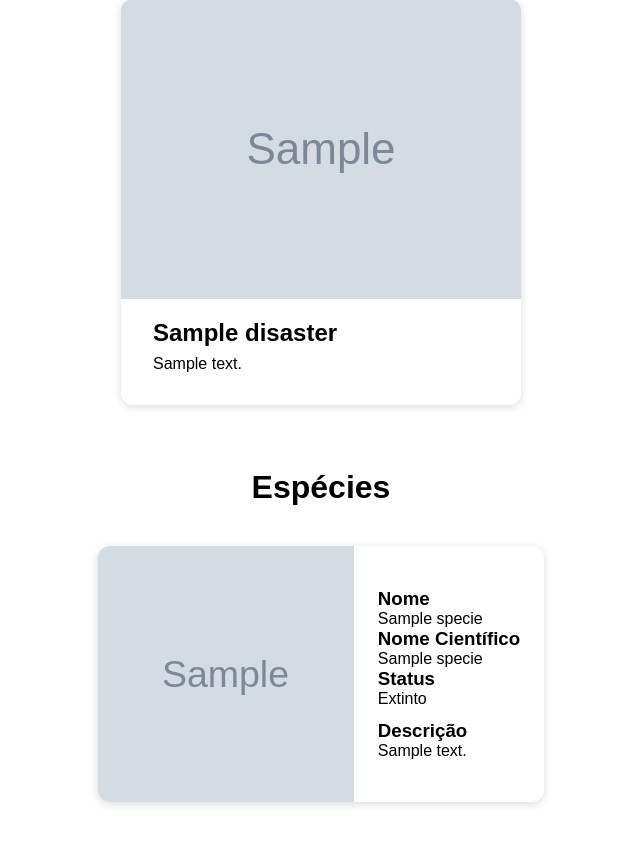
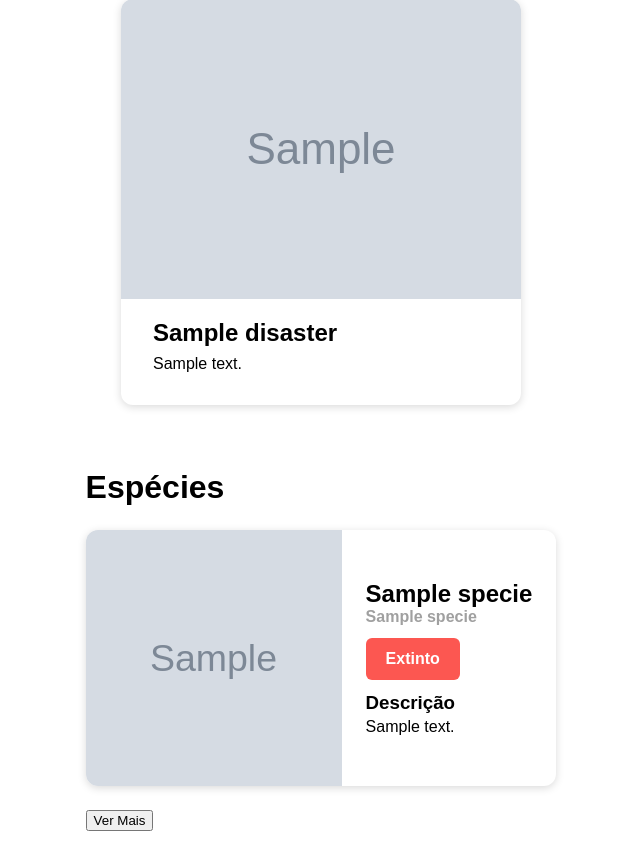
Before and after one commit to felipscarvalho/Projeto-Atlantis, a Django app: template app/templates/species.html in a window 1280 px wide. Shown: the part 198-1061 px from the top of the page, without its empty margins (319-959 px from the left). Before the commit the page ends 1004 px from the top, so only its background shows below. Run offline with Django 3.2, Linux system fonts and the light colour scheme; the template is opened without the code that fills it: most values are stand-ins (such as "Sample title", 1, 10 or a date in 2020); grey boxes marked "Sample" are stand-in pictures.

Commit message:
Some bug fixes.

```diff
--- a/app/templates/index.html
+++ b/app/templates/index.html
@@ -101,7 +101,7 @@
 </div>
 
 <div class="contributions">
-    <h1>Desastres Naturais no Mundo</h1>
+    <h1>Causas Para Apoiar</h1>
     <div class="contributions__container">
         {% for contribution in contributions %}
             <div class="contribution__banner">
--- a/app/templates/species.html
+++ b/app/templates/species.html
@@ -24,6 +24,7 @@
 </div>
 
 <div id="species" class="species">
+    <div class="last__species">
         <h1 id="last-species">Espécies</h1>
         <div>
             {% for specie in species %}
@@ -32,23 +33,20 @@
                 <div class="specie__full__detais">
                     <div class="specie__details__header">
                         <div>
-                        <h3>Nome</h3>
-                        <p>{{specie.name}}</p>
+                            <h2>{{specie.name}}</h2>
+                            <p class="specie__scientific__name">{{specie.scientific_name}}</p>
+                            {% if specie.status %}
+                                <div class="threatened__with__extinction">
+                                    <p>Ameaçado de Extinção</p>
                                 </div>
-                    <div>
-                        <h3>Nome Científico</h3>
-                        <p>{{specie.scientific_name}}</p>
+                            {% else %}
+                                <div class="extinct">
+                                    <p>Extinto</p>
                                 </div>
-                    <div>
-                        <h3>Status</h3>
-                        {% if specie.status %}
-                            <p>Ameaçado de Extinção</p>
-                        {% else %}
-                            <p>Extinto</p>
                             {% endif %}
                         </div>
                     </div>
-                <div>
+                    <div class="specie__details__description">
                         <h3>Descrição</h3>
                         <p>{{specie.description}}</p>
                     </div>
@@ -56,5 +54,7 @@
               </div>
             {% endfor %}
         </div>
+        <a href="/informacoes#species"><button class="default__button">Ver Mais</button></a>
+    </div>
 </div>
 {% endblock content %}
--- a/static/css/index.css
+++ b/static/css/index.css
@@ -210,6 +210,7 @@
     flex-direction: column;
     align-items: center;
     margin: 2rem 6rem;
+    gap: 2rem;
 }
 
 .contributions__container {
```
Lines whose indentation alone changed are shown as unchanged.
